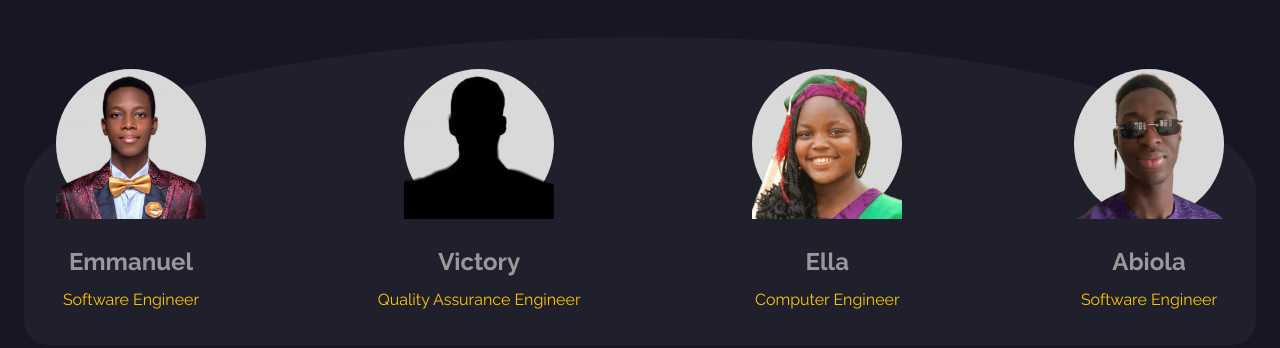
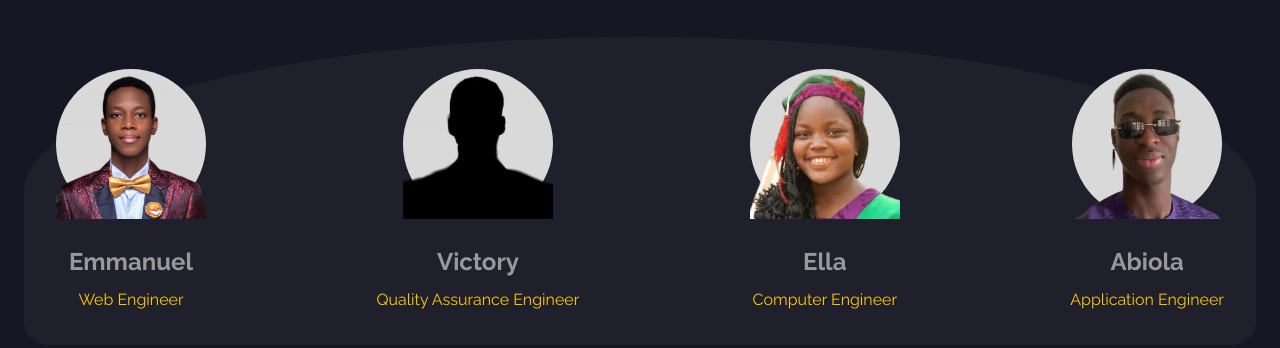
Before and after one commit to Dosu04/nvtech, a website built with Parcel: page index.html in a window 1280 px wide. Shown: the part 3874-4222 px from the top of the page. Built offline with nearby package versions, Linux system fonts and the light colour scheme.

Commit message:
Update index.html

```diff
--- a/index.html
+++ b/index.html
@@ -357,7 +357,7 @@
 
               </div>
               <span class="home-name">Emmanuel</span>
-              <span class="home-position card-Text">Software Engineer</span>
+              <span class="home-position card-Text">Web Engineer</span>
             </div>
             <div class="home-team-card1">
               <div class="home-avatar-container1">
@@ -381,7 +381,7 @@
 
               </div>
               <span class="home-name1">Abiola</span>
-              <span class="home-position1 card-Text">Software Engineer</span>
+              <span class="home-position1 card-Text">Application Engineer</span>
             </div>
           </div>
         </div>
```
